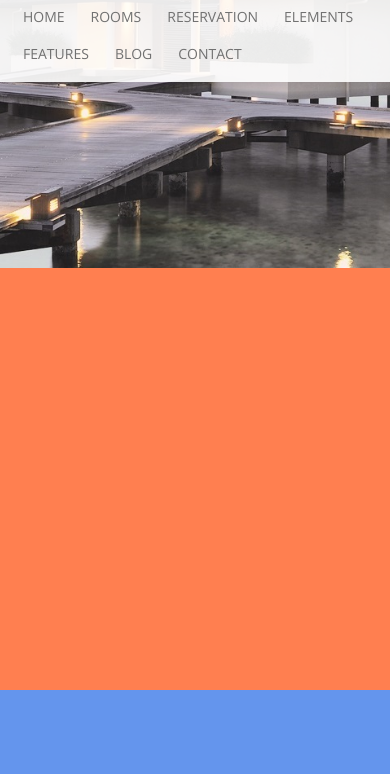
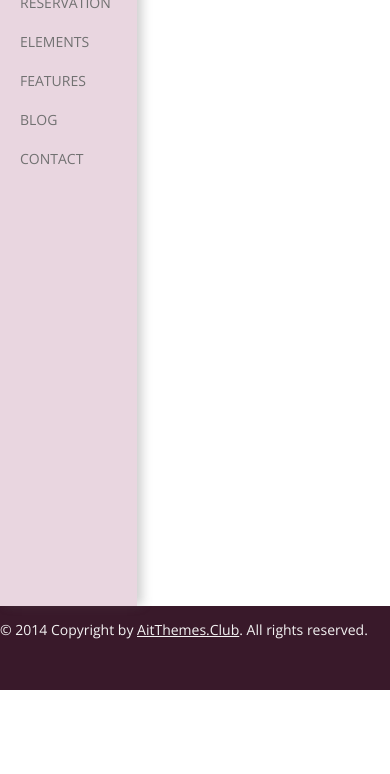
Before and after one commit to EvelinAlves/hotel, a plain HTML site: page index.html in a window 390 px wide. Shown: the part 154-928 px from the top of the page. After the commit the page ends 844 px from the top, so only its background shows below. Drawn offline with nearby package versions, Linux system fonts and the light colour scheme.

Commit message:
refatorando código com sass e media queries

```diff
--- /dev/null
+++ b/css/_breakpoint.scss
@@ -0,0 +1,80 @@
+@mixin breakpoint($point) {
+    @if $point == small-only{
+        @media (max-width: 37.4375em) { @content; } /* 599 */
+    }
+    @else if $point == small-up{
+        @media (min-width: 37.5em) { @content; } /* 600 */
+    }
+    @else if $point == medium-only{
+        @media (max-width: 56.1875em) { @content; }
+    }
+    @else if $point == medium-up{
+        @media (min-width: 56.25em) { @content; }
+    }
+    @else if $point == large-only{
+        @media (max-width: 74.9375em) { @content; }
+    }
+    @else if $point == medium-up{
+        @media (min-width: 75.0625em) { @content; }
+    }
+}
+
+// @media (min-width:480px) {
+//     .main-container {
+//         display: grid;
+//         grid-template-columns: 35vw 65vw;
+//         grid-template-rows: 90vh 10vh;
+//         grid-template-areas:
+//         "header main"
+//         "footer footer";
+//     }
+
+//     header {
+//         grid-area: header;
+//         justify-content: flex-start;
+//         background-color: teal;
+//     }
+
+//     footer {
+//         position: relative;
+//         align-items: flex-end;
+//         background-color: tomato;
+//     }
+// }
+
+// @media (min-width:320px) { }
+
+// @media (min-width: 600px) { }
+
+// @media (min-width:801px) { }
+
+// @media (min-width:1025px) { }
+
+// @media (min-width:1281px) {
+//     .main-container {
+//         display: grid;
+//         grid-template-columns: 100vw;
+//         grid-template-rows: 50vh 50vh 10vh;
+//         grid-template-areas:
+//         "header"
+//         "main"
+//         "footer";
+//     }
+
+//     header {
+//         grid-area: header;
+//         display: flex;
+//         flex-wrap: wrap;
+//         justify-content: center;
+//     }
+
+//     main {
+//         background-color: coral;
+//         grid-area: main;
+//     }
+
+//     footer {
+//         background-color: cornflowerblue;
+//         grid-area: footer;
+//     }
+// }
--- /dev/null
+++ b/css/_home.scss
@@ -0,0 +1,224 @@
+@import '_breakpoint';
+
+body {
+    @include breakpoint(small-only){ /* 599 ok*/
+        .main-container {
+            display: grid;
+            grid-template-columns: 35vw 65vw;
+            grid-template-rows: 90vh 10vh;
+            grid-template-areas:
+            "header main"
+            "footer footer";
+        }
+
+        header {
+            grid-area: header;
+            justify-content: flex-start;
+            // background-color: aqua;
+        }
+
+        main {
+            // background-color: burlywood;
+            grid-area: main;
+        }
+
+        footer {
+            width: 100vw;
+            background-color: #39192a;
+            color: #f3f2f2;
+        }
+
+        footer a{
+            color: #f3f2f2;
+            padding: 2px 0;
+            font-weight: bolder;
+            text-decoration: underline;
+        }
+
+        .banner, .social-menu {
+            display: none;
+            width: 0;
+            padding: 0;
+            margin: 0;
+            height: 0;
+        }
+
+        .menu {
+            position: relative;
+            display: flex;
+            flex-direction: column;
+            background-color: rgba(153, 61, 110, .7);
+            color: #717171;
+        }
+
+        .main-manu-container {
+            flex-direction: column;
+            align-items: flex-start;
+            width: 100%;
+            background-color: rgba(255, 255, 255, .7);
+            box-shadow: 5px -1px 10px rgba(97, 96, 96, 0.3);
+            height: 90vh;
+        }
+
+        a.logo-main-menu{
+            display: block;
+            margin-bottom: 10px;
+        }
+
+        img#logo {
+            width: 100%;
+        }
+
+        .main-menu {
+            display: flex;
+            flex-direction: column;
+        }
+
+        .item-main-menu {
+            align-self: flex-start;
+            padding-left: 10px;
+        }
+
+        .item-main-menu a {
+            display: block;
+            padding: 10px 10px;
+            color: #717171;
+        }
+
+    }
+
+    @include breakpoint(small-up){ /* 600 ok */
+        .main-container {
+            display: grid;
+            grid-template-columns: 100vw;
+            grid-template-rows: 50vh 50vh 10vh;
+            grid-template-areas:
+            "header"
+            "main"
+            "footer";
+        }
+
+        header {
+            grid-area: header;
+            display: flex;
+            flex-wrap: wrap;
+            justify-content: center;
+            background-color: darksalmon;
+        }
+
+        main {
+            background-color: gray;
+            grid-area: main;
+        }
+
+        footer {
+            background-color: cornflowerblue;
+            grid-area: footer;
+        }
+
+        .menu {
+            position: absolute;
+            display: flex;
+            flex-wrap: wrap;
+            padding-top: 40px;
+            max-width: 1100px;
+        }
+
+        .social-menu {
+            display: flex;
+            flex-wrap: wrap;
+            width: 100%;
+        }
+
+        .social-icon {
+            display: inline-block;
+            padding-left: 10px;
+        }
+
+        .social-icon a{
+            display: block;
+            height: 32px;
+            transition: background box-shadow  .1s;
+        }
+
+        .social-icon a:hover {
+            background-color: rgba(153, 61, 110, .5);
+            box-shadow: 5px -1px 10px rgba(153, 61, 110, 0.3);
+        }
+
+        .icon {
+            box-shadow: 5px -1px 10px rgba(97, 96, 96, 0.3);
+        }
+
+        .main-manu-container {
+            margin-top: 10px;
+            display: flex;
+            flex-wrap: wrap;
+            align-content: center;
+            justify-content: space-between;
+            background-color: rgba(255, 255, 255, .7);
+            box-shadow: 5px -1px 10px rgba(97, 96, 96, 0.3);
+            width: 100%;
+        }
+
+        .logo-main-menu {
+            width: 200px;
+        }
+
+        .item-main-menu, .logo-main-menu {
+            display: inline-block;
+        }
+
+        .main-menu {
+            display: flex;
+            flex-wrap: wrap;
+            align-items: center;
+            // padding: 5px;
+        }
+
+        .item-main-menu a {
+            display: block;
+            text-transform: uppercase;
+            padding: 9px 13px;
+            color: #717171;
+        }
+
+    }
+
+    a.logo-main-menu:hover {
+        background-color: rgba(61, 58, 58, 0.1);
+    }
+
+    .item-main-menu a:hover {
+        background-color: rgba(153, 61, 110, .7);
+        color: white;
+    }
+
+    .active, a.active:hover {
+        background-color: rgb(153, 61, 110) !important;
+        color: white !important;
+    }
+
+    .banner {
+        background-size: cover;
+        background-position: center top;
+        background-color: transparent;
+        background-repeat: no-repeat;
+        width: 100vw;
+        background-image: url("../img/banner_one.jpg");
+        animation: slide 10s linear 2s infinite alternate;
+        animation-timing-function: ease-in-out;
+     }
+
+    @keyframes slide {
+        0%, 30% {
+            background-image: url("../img/banner_one.jpg");
+        }
+        35%, 65% {
+            background-image: url("../img/banner_two.jpg");
+        }
+        70%, 100% {
+            background-image: url("../img/banner_three.jpg");
+        }
+    }
+}
--- a/css/header.css
+++ /dev/null
@@ -1,103 +0,0 @@
-.menu {
-    position: absolute;
-    display: flex;
-    flex-wrap: wrap;
-    margin-top: 30px;
-    max-width: 1100px;
-}
-
-.social-menu {
-    display: flex;
-    flex-wrap: wrap;
-    width: 100%;
-}
-
-.social-icon {
-    display: inline-block;
-    padding-left: 10px;
-}
-
-.social-icon a{
-    display: block;
-    height: 32px;
-    transition: background box-shadow  .1s;
-}
-
-.social-icon a:hover {
-    background-color: rgba(153, 61, 110, .5);
-    box-shadow: 5px -1px 10px rgba(153, 61, 110, 0.3);
-}
-
-.icon {
-    box-shadow: 5px -1px 10px rgba(97, 96, 96, 0.3);
-}
-
-.main-manu-container {
-    margin-top: 10px;
-    display: flex;
-    flex-wrap: wrap;
-    background-color: rgba(255, 255, 255, .9);
-    align-content: center;
-    justify-content: space-between;
-    box-shadow: 5px -1px 10px rgba(97, 96, 96, 0.3);
-    width: 100%;
-}
-
-.logo-main-menu {
-    width: 200px;
-}
-
-.item-main-menu, .logo-main-menu {
-    display: inline-block;
-}
-
-.main-menu {
-    display: flex;
-    flex-wrap: wrap;
-    align-items: center;
-    padding: 10px;
-}
-
-.item-main-menu a {
-    display: block;
-    text-transform: uppercase;
-    padding: 9px 13px;
-    color: #717171;
-    font-family: 'Open Sans';
-    font-weight: bolder;
-    font-style: normal;
-    font-weight: 300;
-    font-size: 14px;
-}
-
-.item-main-menu a:hover {
-    background-color: rgba(153, 61, 110, .7);
-    color: white;
-}
-
-.banner {
-    background-size: cover;
-    background-position: center top;
-    background-color: transparent;
-    background-repeat: no-repeat;
-    /* height: 100%; */
-    width: 100vw;
-    background-image: url("../img/banner_one.jpg");
-    animation: slide 10s linear 2s infinite alternate;
-    /* animation-fill-mode: both; */
-    animation-timing-function: ease-in-out;
-}
-
-@keyframes slide {
-    0%, 30% {
-        background-image: url("../img/banner_one.jpg");
-    }
-    35%, 65% {
-        background-image: url("../img/banner_two.jpg");
-    }
-    70%, 100% {
-        background-image: url("../img/banner_three.jpg");
-    }
-}
-
-/*https://www.youtube.com/watch?v=eTELLTacg-8*/
--- a/css/reset.css
+++ b/css/reset.css
@@ -4,20 +4,16 @@ html, body, div, ul, li, a{
     border: 0;
     font-size: 100%;
     list-style: none;
+    font-family: 'Open Sans';
+    font-weight: bolder;
+    font-style: normal;
+    font-weight: 300;
+    font-size: 14px;
 }
 
 a {
     text-decoration: none;
 }
-
-
-
-
-
-
-
-
-
 
 
 
--- a/index.html
+++ b/index.html
@@ -3,19 +3,19 @@
 <head>
     <meta charset="UTF-8">
     <meta http-equiv="X-UA-Compatible" content="IE=edge">
-    <meta name="viewport" content="width=device-width, initial-scale=1.0">
+    <meta name="viewport" content="width=device-width, initial-scale=1">
     <link href='https://fonts.googleapis.com/css?family=Open+Sans:300,400' rel='stylesheet' type='text/css'>
-    <link rel="stylesheet" href="./css/reset.css">
-    <link rel="stylesheet" href="./css/home.css">
-    <link rel="stylesheet" href="./css/header.css">
-    <link rel="stylesheet" href="./css/main.css">
-    <link rel="stylesheet" href="./css/footer.css">
+    <link rel="stylesheet" href="css/reset.css">
+    <link rel="stylesheet" href="css/home.css">
+    <link rel="stylesheet" href="css/main.css">
+    <link rel="stylesheet" href="css/footer.css">
+    <!-- <link rel="stylesheet" href="css/header.css"> -->
     <title>HOTELIOUR</title>
 </head>
 <body>
     <div class="main-container">
         <header>
-            <div class="menu">
+            <div id="menu" class="menu">
                 <ul class="social-menu">
                     <li class="social-icon">
                         <a href="http://www.facebook.com/AitThemes" target="_blank"><img class="icon" src="./img/ico_facebook.png" alt=""></a>
@@ -31,28 +31,28 @@
                     </li>
                 </ul>
                 <div class="main-manu-container">
-                    <a class="logo-main-menu" href="#"> <img src="./img/logo.png"></a>
+                    <a class="logo-main-menu" target="_blank" href="https://preview.ait-themes.club/theme/hoteliour/portfolio/"> <img id="logo" src="./img/logo.png"></a>
                     <ul class="main-menu">
                         <li class="item-main-menu item-home">
-                            <a href="https://preview.ait-themes.club/theme/hoteliour/portfolio/" target="_blank"> HOME </a>
+                            <a id="home"  onclick='addNewClass(this)' class="active" href="#"> HOME </a>
                         </li>
                         <li class="item-main-menu item-room">
-                            <a href="#"> ROOMS </a>
+                            <a id="rooms" onclick='addNewClass(this)' href="#"> ROOMS </a>
                         </li>
                         <li class="item-main-menu item-reservation">
-                            <a href="#"> RESERVATION </a>
+                            <a id="reservation" onclick='addNewClass(this)' href="#"> RESERVATION </a>
                         </li>
                         <li class="item-main-menu item-elements">
-                            <a href="#"> ELEMENTS </a>
+                            <a id="elements" onclick='addNewClass(this)' href="#"> ELEMENTS </a>
                         </li>
                         <li class="item-main-menu item-features">
-                            <a href="#"> FEATURES </a>
+                            <a id="features" onclick='addNewClass(this)' href="#"> FEATURES </a>
                         </li>
                         <li class="item-main-menu item-blog">
-                            <a href="#"> BLOG </a>
+                            <a id="blog" onclick='addNewClass(this)' href="#"> BLOG </a>
                         </li>
                         <li class="item-main-menu item-contact">
-                            <a href="#"> CONTACT </a>
+                            <a id="contact" onclick='addNewClass(this)' href="#"> CONTACT </a>
                         </li>
                     </ul>
 
@@ -62,7 +62,10 @@
 			</div>
         </header>
         <main></main>
-        <footer></footer>
+        <footer>
+            <p>© 2014 Copyright by <a href="https://www.ait-themes.club">AitThemes.Club</a>. All rights reserved.</p>
+        </footer>
     </div>
+    <script src="./js/header.js"></script>
 </body>
 </html>
```
Also changed, not shown: js/header.js (+8 -0 lines), css/_header.scss (added), css/home.css, package-lock.json (added), rascunho.txt (added), 1 other file.
